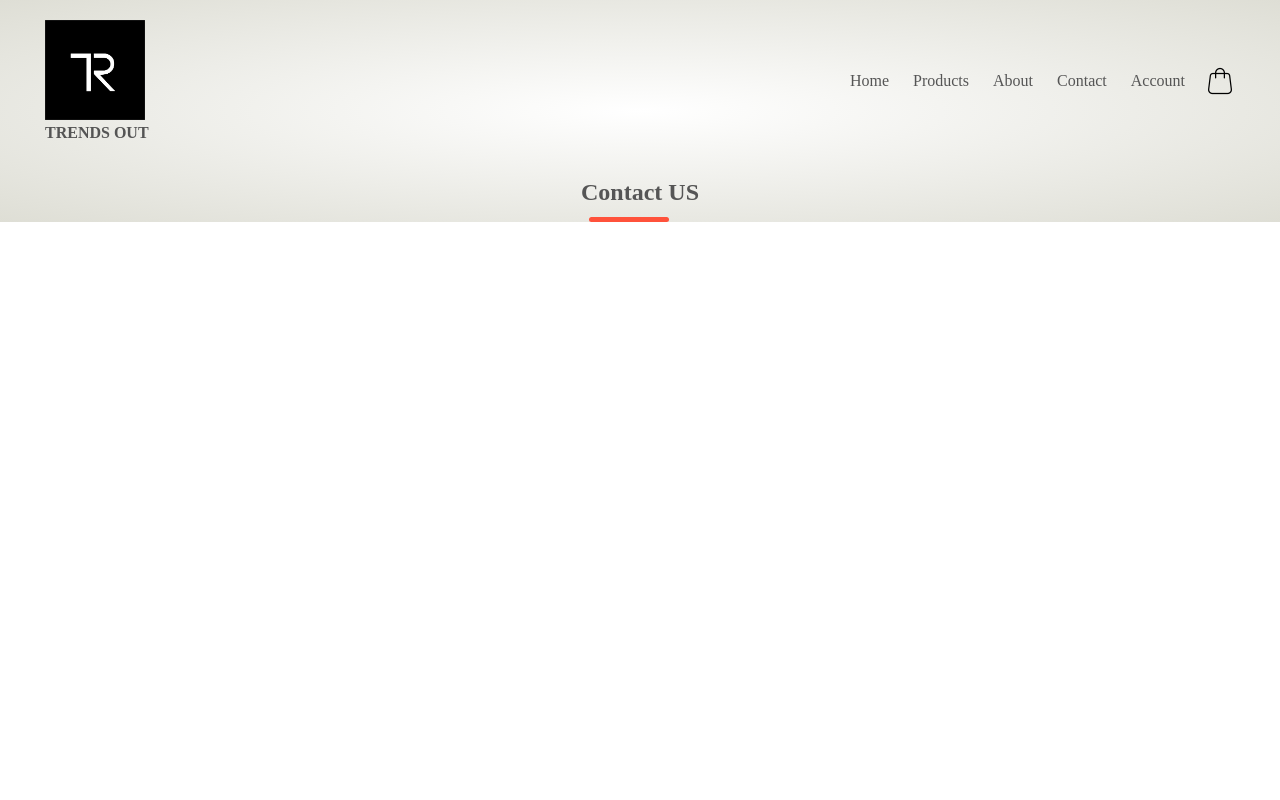
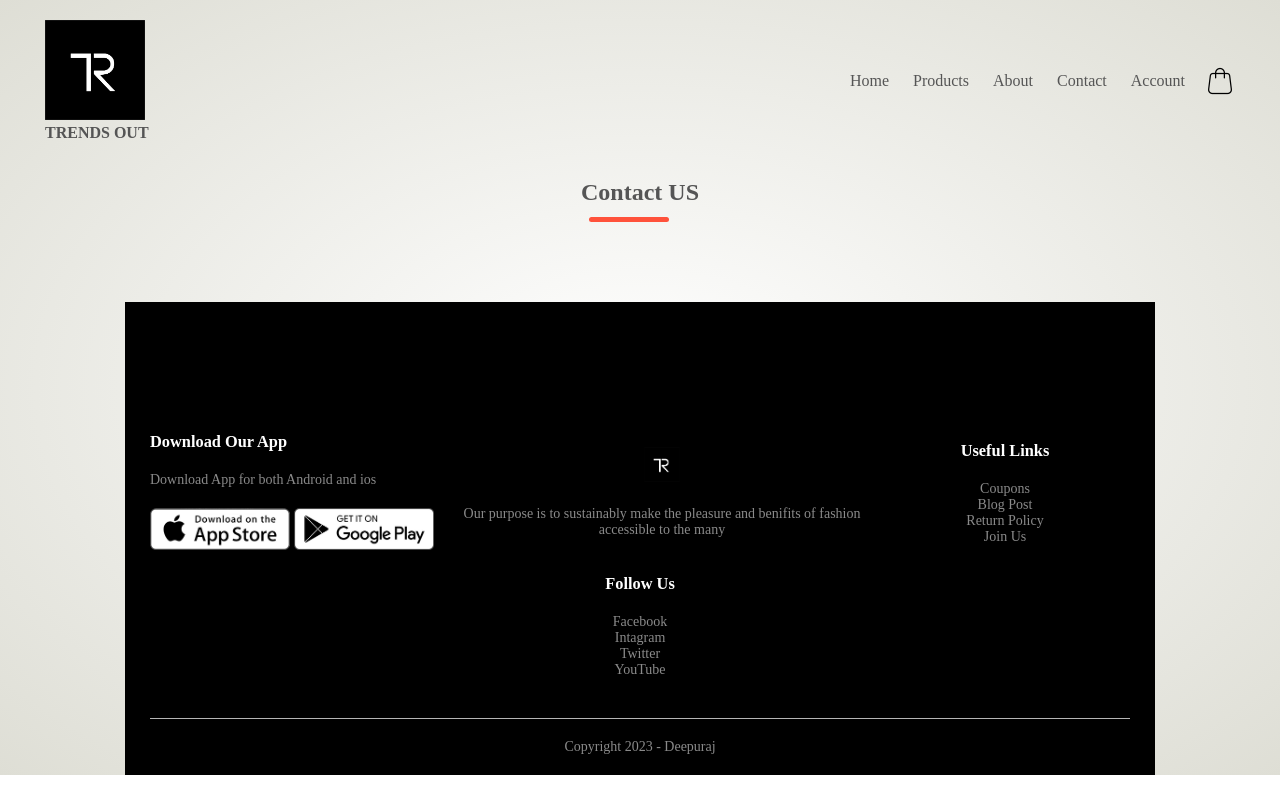
Before and after one commit to DeepurajP/e-commerce-Trendout, a plain HTML site: page ContactPage.html in a window 1280 px wide. Drawn offline with Linux system fonts and the light colour scheme.

Commit message:
4th commit

```diff
--- a/ContactPage.html
+++ b/ContactPage.html
@@ -34,3 +34,42 @@
 
         <div class="small-container">
             <h2 class="title">Contact US</h2>
+
+
+            <div class="footer">
+                <div class="container">
+                    <div class="row">
+                        <div class="footer-col-1">
+                            <h3>Download Our App</h3>
+                            <p>Download App for both Android and ios</p>
+                            <div class="app-logo">
+                                <img src="img/app-store.png" >
+                                <img src="img/play-store.png" >
+                            </div>
+                        </div>
+                        <div class="footer-col-2">
+                            <img src="img/logo1.png">
+                            <p>Our purpose is to sustainably make the pleasure and benifits of fashion accessible to the many</p>
+                        </div>
+                        <div class="footer-col-3">
+                            <h3>Useful Links</h3>
+                            <ul>
+                                <li>Coupons</li>
+                                <li>Blog Post</li>
+                                <li>Return Policy</li>
+                                <li>Join Us</li>
+                            </ul>
+                        </div>
+                        <div class="footer-col-4">
+                            <h3>Follow Us</h3>
+                            <ul>
+                                <li>Facebook</li>
+                                <li>Intagram</li>
+                                <li>Twitter</li>
+                                <li>YouTube</li>
+                            </ul>
+                    </div>
+                </div>
+                <hr>
+                <p class="copyright">Copyright 2023 - Deepuraj</p>
+            </div>
```
Also changed, not shown: About.html (+12 -8 lines), index.html (+13 -13 lines).
